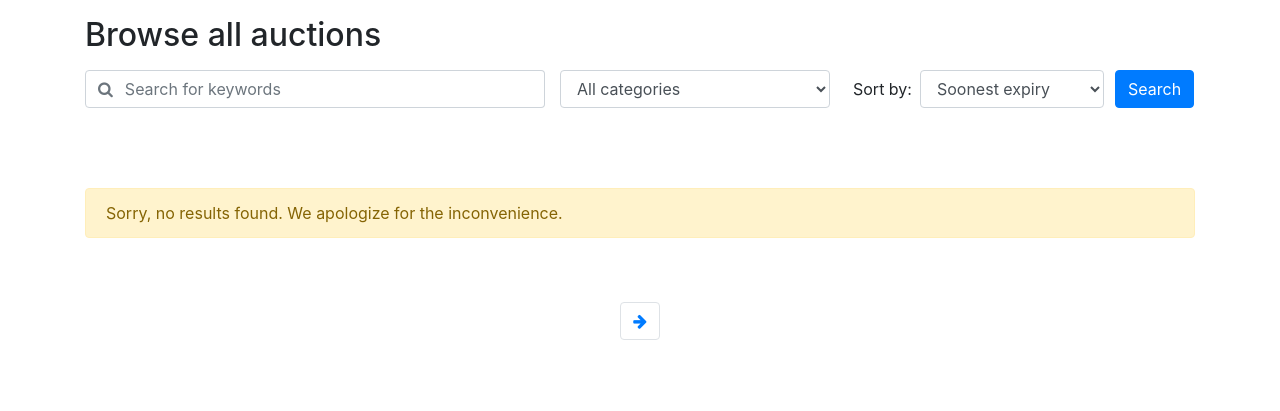
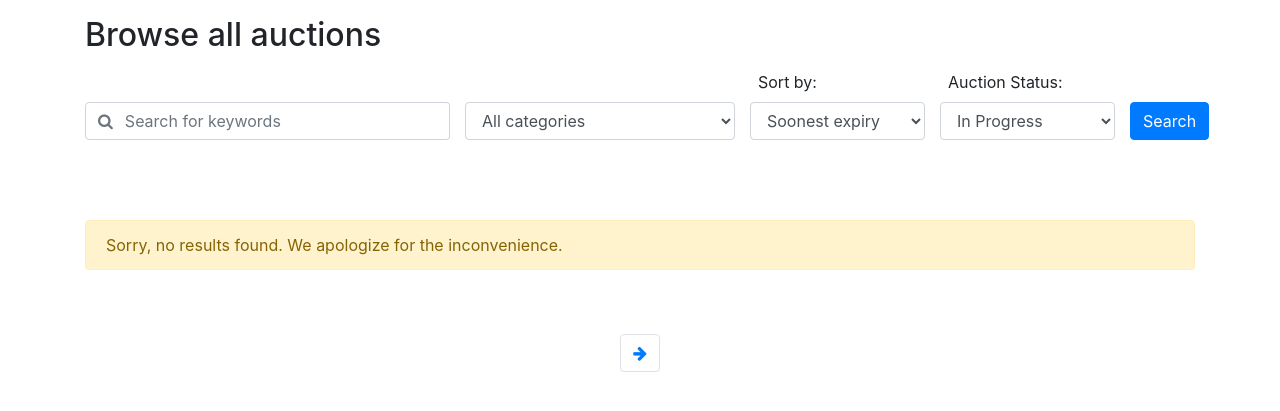
Before and after one commit to edt-dbms-group-11/bid_bae, a PHP site: page /browse.php in a window 1280 px wide. Shown: the part 114-525 px from the top of the page. Run offline with PHP 8.4, Linux system fonts and the light colour scheme; data that the repository does not hold is empty; some libraries are stand-ins or nearby versions.

Commit message:
Finish browsing page functionality

```diff
--- a/browse.php
+++ b/browse.php
@@ -13,8 +13,8 @@ include_once("database_functions.php");
      Search/sort specs are passed to this page through parameters in the URL
      (GET method of passing data to a page). -->
 <form method="get" action="browse.php">
-  <div class="row">
-    <div class="col-md-5 pr-0">
+  <div class="row d-flex">
+    <div class="col-md-4 align-self-end pr-0">
       <div class="form-group">
         <label for="keyword" class="sr-only">Search keyword:</label>
 	    <div class="input-group">
@@ -27,7 +27,7 @@ include_once("database_functions.php");
         </div>
       </div>
     </div>
-    <div class="col-md-3 pr-0">
+    <div class="col-md-3 align-self-end pr-0">
       <div class="form-group">
         <label for="cat" class="sr-only">Search within:</label>
         <?php $categories = getCategoriesFromDatabase(); ?>
@@ -39,8 +39,8 @@ include_once("database_functions.php");
         </select>
       </div>
     </div>
-    <div class="col-md-3 pr-0">
-      <div class="form-inline">
+    <div class="col-md-2 align-self-center pr-0">
+      <div class="form-group">
         <label class="mx-2" for="order_by">Sort by:</label>
         <select class="form-control" id="order_by" name="order_by">
           <option <?php echo (!isset($_GET['order_by']) || $_GET['order_by'] === 'date') ? 'selected' : ''; ?> value="date">Soonest expiry</option>
@@ -49,7 +49,17 @@ include_once("database_functions.php");
         </select>
       </div>
     </div>
-    <div class="col-md-1 px-0">
+    <div class="col-md-2 align-self-center pr-0">
+      <div class="form-group">
+        <label class="mx-2" for="status">Auction Status:</label>
+        <select class="form-control" id="status" name="status">
+          <option <?php echo (!isset($_GET['status']) || $_GET['status'] === 'running') ? 'selected' : ''; ?> value="running">In Progress</option>
+          <option <?php echo (isset($_GET['status']) && $_GET['status'] === 'tostart') ? 'selected' : ''; ?> value="tostart">Yet to start</option>
+          <option <?php echo (isset($_GET['status']) && $_GET['status'] === 'ended') ? 'selected' : ''; ?> value="ended">Ended</option>
+        </select>
+      </div>
+    </div>
+    <div class="col-md-1 align-self-end mb-3 pr-0">
       <button type="submit" class="btn btn-primary">Search</button>
     </div>
   </div>
@@ -82,6 +92,13 @@ include_once("database_functions.php");
     $ordering = $_GET['order_by'];
   }
 
+  if (!isset($_GET['status'])) {
+    $status = 'running';
+  }
+  else {
+    $status = $_GET['status'];
+  }
+
   if (!isset($_GET['page'])) {
     $curr_page = 1;
   }
@@ -91,7 +108,7 @@ include_once("database_functions.php");
 
   $results_per_page = 10;
 
-  $queriedAuctions = getAuctionsFromDatabaseWithParameters($ordering, $category, $keyword, $curr_page, $results_per_page);
+  $queriedAuctions = getAuctionsFromDatabaseWithParameters($ordering, $category, $keyword, $status, $curr_page, $results_per_page);
 
   $row_count = getRowCount();
   $num_results = $row_count;
--- a/database_functions.php
+++ b/database_functions.php
@@ -78,7 +78,7 @@ function getCategoriesFromDatabase()
     }
 }
 
-function getAuctionsFromDatabaseWithParameters($order_by, $category_id, $keyword, $page_num, $page_size) {
+function getAuctionsFromDatabaseWithParameters($order_by, $category_id, $keyword, $status, $page_num, $page_size) {
     global $connection;
 
     $offset_value = ($page_num - 1) * $page_size;
@@ -100,12 +100,30 @@ function getAuctionsFromDatabaseWithParameters($order_by, $category_id, $keyword
             break;
     }
 
+    $statusExpression = '';
+    switch ($status) {
+        case 'running':
+            $statusExpression = 'IN_PROGRESS';
+            break;
+        case 'tostart':
+            $statusExpression = 'INIT';
+            break;
+        case 'ended':
+            $statusExpression = 'DONE';
+            break;
+    }
+
     $sql_query = "SELECT SQL_CALC_FOUND_ROWS auc.id, auc.title, auc.description, auc.current_price, COUNT(bid.id) as bid_count, auc.end_time
                     FROM Auction AS auc
-                    JOIN Bid AS bid ON bid.auction_id = auc.id
+                    LEFT JOIN Bid AS bid ON bid.auction_id = auc.id
                     JOIN Auction_Product AS auc_item ON auc.id = auc_item.auction_id
                     JOIN Item AS item ON auc_item.item_id = item.id
-                    WHERE item.description LIKE '%%%s%%'
+                    WHERE auc.status = '%s'
+                    AND (item.description LIKE '%%%s%%'
+                        OR auc.description LIKE '%%%s%%'
+                        OR item.name LIKE '%%%s%%'
+                        or auc.title LIKE '%%%s%%'
+                        )
                     ";
     if($category_id != 'all') {
         $sql_query .= "AND item.category_id = $category_id ";
@@ -117,8 +135,7 @@ function getAuctionsFromDatabaseWithParameters($order_by, $category_id, $keyword
                     OFFSET %u;
     ";
 
-    $formatted_sql_query = sprintf($sql_query, $keyword, $orderByExpression, $page_size, $offset_value);
-
+    $formatted_sql_query = sprintf($sql_query, $statusExpression, $keyword, $keyword, $keyword, $keyword, $orderByExpression, $page_size, $offset_value);
     $result = $connection->query($formatted_sql_query);
     $auctions = array();
 
```
